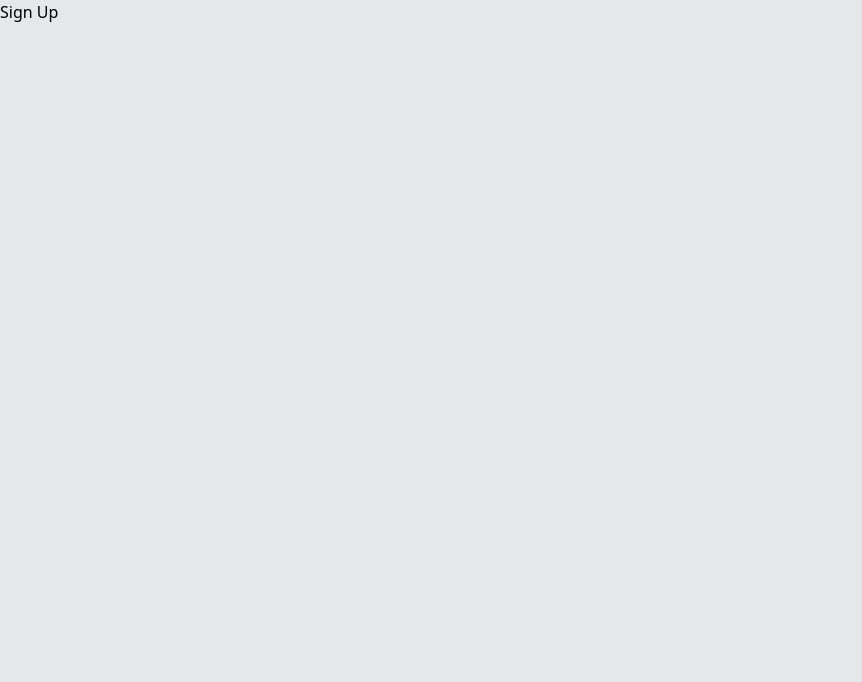
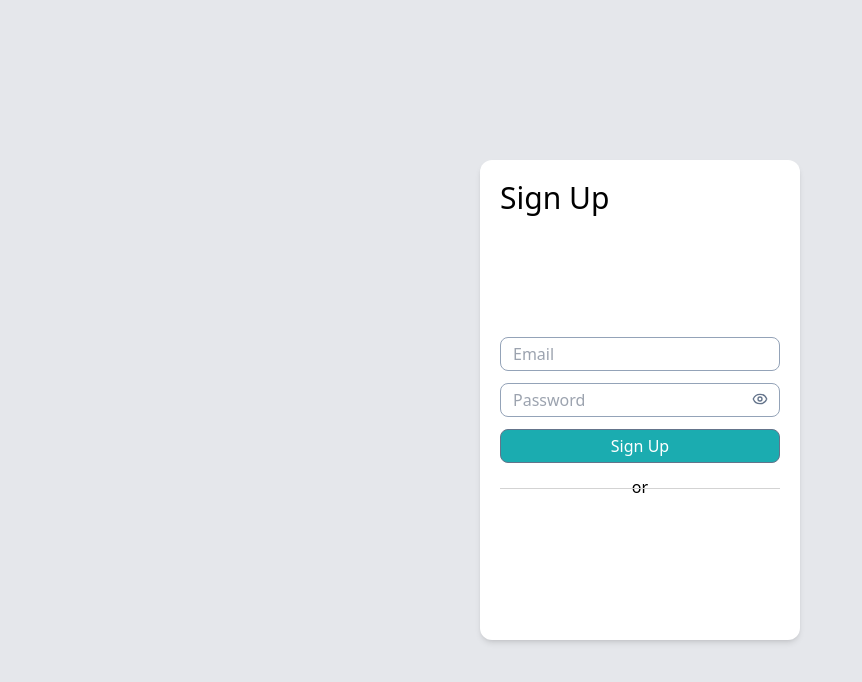
Before and after one commit to si-saaref/fe-incit, a React (Vite) app: page /sign-up in a window 1280 px wide. Shown: the top 682 px of the page, without its empty margins (0-862 px from the left). Built offline with nearby package versions, Linux system fonts and the light colour scheme.

Commit message:
feat: slicing sign up

```diff
--- a/src/pages/signIn.jsx
+++ b/src/pages/signIn.jsx
@@ -39,15 +39,9 @@ export default function SignIn() {
 							}}
 						/>
 						{!isShowPassword ? (
-							<LuEye
-								className='absolute top-2 right-3 text-slate-500'
-								onClick={handleClickPreviewPassword}
-							/>
+							<LuEye className='icon-preview' onClick={handleClickPreviewPassword} />
 						) : (
-							<LuEyeOff
-								className='absolute top-2 right-3 text-slate-500'
-								onClick={handleClickPreviewPassword}
-							/>
+							<LuEyeOff className='icon-preview' onClick={handleClickPreviewPassword} />
 						)}
 					</div>
 					<button className='btn w-full !rounded-lg'>Sign In</button>
--- a/src/pages/signUp.jsx
+++ b/src/pages/signUp.jsx
@@ -1,3 +1,80 @@
+import { useState } from 'react';
+import { LuEye } from 'react-icons/lu';
+import { LuEyeOff } from 'react-icons/lu';
+
 export default function SignUp() {
-	return <div className=''>Sign Up</div>;
+	const [inputEmail, setInputEmail] = useState('');
+	const [inputPassword, setInputPassword] = useState('');
+	const [isShowPassword, setIsShowPassword] = useState(false);
+
+	const handleClickPreviewPassword = () => {
+		setIsShowPassword((prevValue) => !prevValue);
+	};
+
+	const handleSignUp = () => {
+		if (inputPassword.trim().length <= 8) {
+			console.log('less than 8 char');
+		}
+		if (!inputPassword.match(/[a-z]/g)) {
+			console.log('Doesnt contain lowercase');
+		}
+		if (!inputPassword.match(/[A-Z]/g)) {
+			console.log('Doesnt contain uppercase');
+		}
+		if (!inputPassword.match(/[0-9]/g)) {
+			console.log('Doesnt contain digit number');
+		}
+		if (!inputPassword.match(/[!@#$%^&*()_+\-=[\]{};':"\\|,.<>/?]/g)) {
+			console.log('Doesnt contain spesial character');
+		}
+		const data = {
+			email: inputEmail,
+			password: inputPassword,
+		};
+		console.log(data);
+	};
+
+	return (
+		<div className='flex justify-center items-center h-screen'>
+			<div className='form-wrapper shadow-md bg-white h-3/5 w-1/4 p-5 rounded-xl flex flex-col'>
+				<h1 className='text-3xl'>Sign Up</h1>
+
+				<div className='content-form-wrapperm flex-1 flex flex-col items-center justify-center gap-3'>
+					<div className='w-full'>
+						<input
+							className='input'
+							type='text'
+							placeholder='Email'
+							value={inputEmail}
+							onChange={(e) => {
+								setInputEmail(e.target.value);
+							}}
+						/>
+					</div>
+					<div className='w-full relative'>
+						<input
+							className='input'
+							type={isShowPassword ? 'text' : 'password'}
+							placeholder='Password'
+							value={inputPassword}
+							onChange={(e) => {
+								setInputPassword(e.target.value);
+							}}
+						/>
+						{!isShowPassword ? (
+							<LuEye className='icon-preview' onClick={handleClickPreviewPassword} />
+						) : (
+							<LuEyeOff className='icon-preview' onClick={handleClickPreviewPassword} />
+						)}
+					</div>
+					<button className='btn w-full !rounded-lg' onClick={handleSignUp}>
+						Sign Up
+					</button>
+					<div className='relative w-full flex justify-center'>
+						<p className='separator'>or</p>
+					</div>
+				</div>
+			</div>
+		</div>
+	);
 }
```
